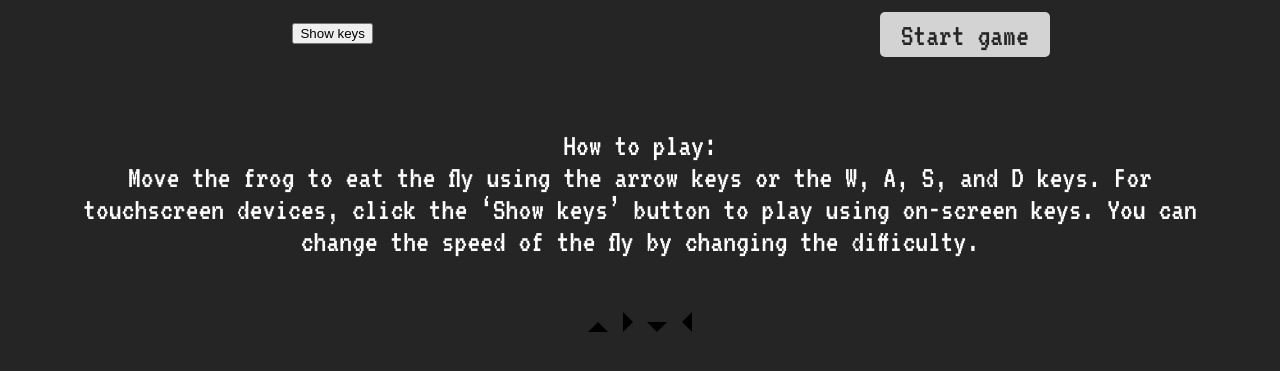
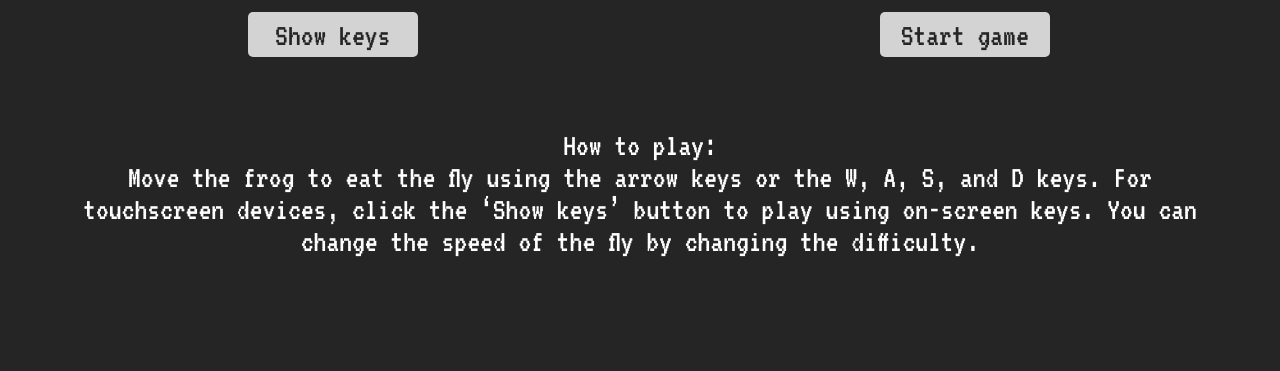
Before and after one commit to theneurocoder/fly-eater, a plain HTML site: page index.html in a window 1280 px wide. Shown: the part 93-464 px from the top of the page. Drawn offline with Linux system fonts and the light colour scheme.

Commit message:
Added touchscreen functionality and vendor prefixes.

```diff
--- a/style.css
+++ b/style.css
@@ -19,7 +19,9 @@ body {
 }
 
 .grid {
+  display: -ms-grid;
   display: grid;
+  -ms-grid-rows: (1fr)[2];
   grid-template-rows: repeat(2, 1fr);
   grid-auto-flow: column;
 }
@@ -49,7 +51,8 @@ body {
   outline-offset: 2px;
 }
 
-#game-button {
+#game-button,
+#view-keys-button {
   width: 170px;
   height: 45px;
   font-family: "VT323", monospace;
@@ -60,7 +63,8 @@ body {
   border-radius: 5px;
 }
 
-#game-button:hover {
+#game-button:hover,
+#view-keys-button:hover {
   outline: 3px dashed #f0e27b;
   outline-offset: 2px;
 }
@@ -75,12 +79,15 @@ body {
   position: absolute;
   left: 0;
   top: 0;
+  z-index: 100;
 }
 
 #frog {
   width: 100px;
   position: absolute;
-  transition: 0.2s;
+  -webkit-transition: 0.1s;
+  transition: 0.1s;
+  z-index: 200;
 }
 
 #yum {
@@ -88,6 +95,7 @@ body {
   position: absolute;
   color: #f0e27b;
   font-size: 2.5rem;
+  z-index: 250;
 }
 
 #yum.hidden {
@@ -97,3 +105,149 @@ body {
 #game-over {
   padding-top: 5rem;
 }
+
+#keys-container {
+  position: fixed;
+  left: 50%;
+  -webkit-transform: translateX(-50%);
+      -ms-transform: translateX(-50%);
+          transform: translateX(-50%);
+  bottom: -30%;
+  display: -ms-grid;
+  display: grid;
+  -ms-grid-columns: (1fr)[3];
+  grid-template-columns: repeat(3, 1fr);
+  -ms-grid-rows: (1fr)[3];
+  grid-template-rows: repeat(3, 1fr);
+  -webkit-transition: bottom 0.5s;
+  transition: bottom 0.5s;
+  z-index: 300;
+}
+
+#keys-container > *:nth-child(1) {
+  -ms-grid-row: 1;
+  -ms-grid-column: 1;
+}
+
+#keys-container > *:nth-child(2) {
+  -ms-grid-row: 1;
+  -ms-grid-column: 2;
+}
+
+#keys-container > *:nth-child(3) {
+  -ms-grid-row: 1;
+  -ms-grid-column: 3;
+}
+
+#keys-container > *:nth-child(4) {
+  -ms-grid-row: 2;
+  -ms-grid-column: 1;
+}
+
+#keys-container > *:nth-child(5) {
+  -ms-grid-row: 2;
+  -ms-grid-column: 2;
+}
+
+#keys-container > *:nth-child(6) {
+  -ms-grid-row: 2;
+  -ms-grid-column: 3;
+}
+
+#keys-container > *:nth-child(7) {
+  -ms-grid-row: 3;
+  -ms-grid-column: 1;
+}
+
+#keys-container > *:nth-child(8) {
+  -ms-grid-row: 3;
+  -ms-grid-column: 2;
+}
+
+#keys-container > *:nth-child(9) {
+  -ms-grid-row: 3;
+  -ms-grid-column: 3;
+}
+
+#keys-container.displayed {
+  bottom: 20px;
+}
+
+.key {
+  border: 3px solid #d3d3d3;
+  border-radius: 50px;
+  position: relative;
+  width: 50px;
+  height: 50px;
+  -webkit-box-sizing: border-box;
+          box-sizing: border-box;
+  place-items: center;
+}
+
+#up-key {
+  -ms-grid-column: 2;
+  -ms-grid-column-span: 1;
+  grid-column: 2 / span 1;
+  -ms-grid-row: 1;
+  -ms-grid-row-span: 1;
+  grid-row: 1 / span 1;
+}
+
+#right-key {
+  -ms-grid-column: 3;
+  -ms-grid-column-span: 1;
+  grid-column: 3 / span 1;
+  -ms-grid-row: 2;
+  -ms-grid-row-span: 1;
+  grid-row: 2 / span 1;
+}
+
+#down-key {
+  -ms-grid-column: 2;
+  -ms-grid-column-span: 1;
+  grid-column: 2 / span 1;
+  -ms-grid-row: 3;
+  -ms-grid-row-span: 1;
+  grid-row: 3 / span 1;
+}
+
+#left-key {
+  -ms-grid-column: 1;
+  -ms-grid-column-span: 1;
+  grid-column: 1 / span 1;
+  -ms-grid-row: 2;
+  -ms-grid-row-span: 1;
+  grid-row: 2 / span 1;
+}
+
+.key svg {
+  fill: #d3d3d3;
+  position: absolute;
+  top: 50%;
+  left: 50%;
+  pointer-events: none;
+}
+
+#up-key svg {
+  -webkit-transform: translate(-50%, -60%);
+      -ms-transform: translate(-50%, -60%);
+          transform: translate(-50%, -60%);
+}
+
+#right-key svg {
+  -webkit-transform: translate(-40%, -50%);
+      -ms-transform: translate(-40%, -50%);
+          transform: translate(-40%, -50%);
+}
+
+#down-key svg {
+  -webkit-transform: translate(-50%, -40%);
+      -ms-transform: translate(-50%, -40%);
+          transform: translate(-50%, -40%);
+}
+
+#left-key svg {
+  -webkit-transform: translate(-60%, -50%);
+      -ms-transform: translate(-60%, -50%);
+          transform: translate(-60%, -50%);
+}
```
